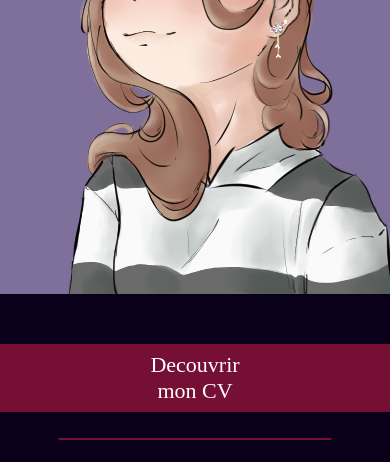
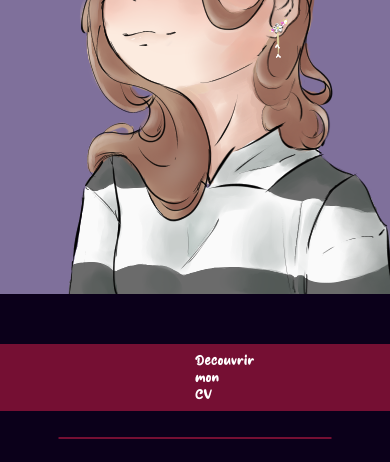
Before and after one commit to Yuki70042/Portfolio, a plain HTML site: page Home.html in a window 390 px wide. Shown: the part 5903-6365 px from the top of the page. Drawn offline with Linux system fonts and the light colour scheme.

Commit message:
Ajuste cv-button

```diff
--- a/style.css
+++ b/style.css
@@ -495,7 +495,6 @@ h1 a{
     display: flex;
     flex-wrap: wrap;
     justify-content: center;
-
     margin-bottom: 3%;
     height: 100%;
     color: #dfd3d3;
@@ -536,18 +535,23 @@ h1 a{
 /* Style des boutons CV */
 .cv-button {
 
-    padding: 1vh 30vh 1vh 30vh ;
-    margin: 0 5vh 3vh;
-    border: none;
-    border-radius: 12px;
-    color: #fff;
-    text-decoration: none;
-    font-size: 22px;
-    transition: background-color 0.8s ease, transform 0.2s ease;
-    display: flex;
+    display: block;
     align-items: center;
     justify-content: center;
     text-align: center;
+    padding: 1vh 30vh 1vh 30vh ;
+    margin: 0 5vh 3vh;
+    width: 40%;
+
+    border-radius: 14px;
+    color: #fff;
+    text-decoration: none;
+
+    transition: background-color 0.8s ease, transform 0.2s ease;
+    font-family: 'Balance', Arial, Helvetica, sans-serif;
+    font-size: 2.5vh;
+
+
 }
 
 .cv-button.view {
@@ -1017,6 +1021,22 @@ h1 a{
         padding: 1vh 2vh;
     }
 
+
+
+
+
+
+
+
+    .cv-button {
+        width: 60%;
+    }
+
+
+
+
+
+
     .bloc-media ul {
         width: 50%;
     }
@@ -1114,6 +1134,12 @@ h1 a{
         width: 90%;
     }
 
+    .timeline-cursor {
+        width: 2.5vh;
+        height: 2.5vh;
+    }
+
+
     .Projects-section {
         margin: 10% 2%;
     }
@@ -1146,10 +1172,13 @@ h1 a{
     }
 
 
-    .timeline-cursor {
-        width: 2.5vh;
-        height: 2.5vh;
+
+
+    .cv-button {
+        width: 80%;
+        font-size: 14px;
     }
+
 
     .bloc-media ul {
         width: 70%;
```
